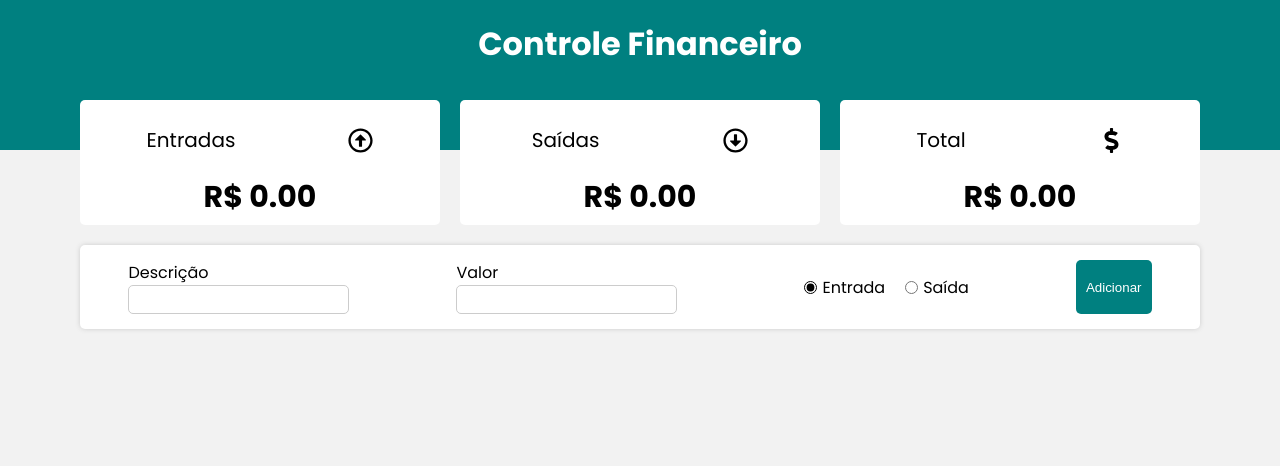
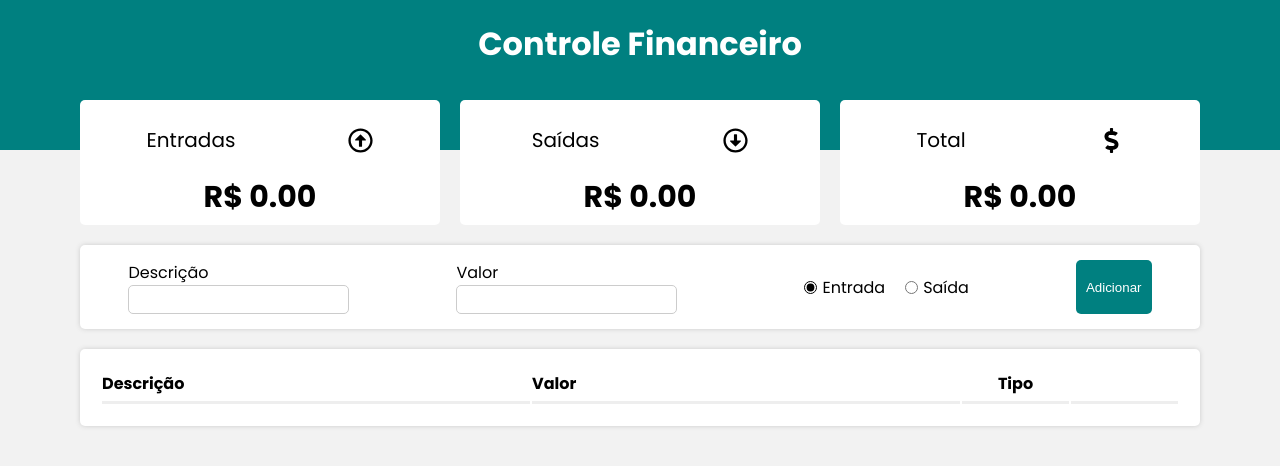
Before and after one commit to JoaoChaves65/Controle-Financas-App, a React (Create React App) app: page / in a window 1280 px wide. Shown: the top 466 px of the page. Built offline with nearby package versions, Linux system fonts and the light colour scheme.

Commit message:
Exibindo descrição e valor na tela, possível deletar também

```diff
--- a/src/App.js
+++ b/src/App.js
@@ -43,8 +43,8 @@ const App = () => {
   return (
     <>
       <Header />
-      <Resume income={income} expense={expense} total={total}/>
-      <Form handleAdd={handleAdd}/>
+      <Resume income={income} expense={expense} total={total} />
+      <Form handleAdd={handleAdd} transactionsList={transactionsList} setTransactionsList={setTransactionsList} />
       <GlobalStyle />
     </>
   );
--- a/src/components/Form/index.js
+++ b/src/components/Form/index.js
@@ -1,7 +1,8 @@
 import React, { useState } from 'react';
 import * as C from './styles'
+import Grid from '../Grid';
 
-const Form = ({ handleAdd }) => {
+const Form = ({ handleAdd, transactionsList, setTransactionsList }) => {
     const [desc, setDesc] = useState("");
     const [amount, setAmount] = useState("");
     const [isExpense, setIsExpense] = useState(false);
@@ -64,6 +65,7 @@ const Form = ({ handleAdd }) => {
                 </C.RadioGroup>
                 <C.Button onClick={handleSave}>Adicionar</C.Button>
             </C.Container>
+            <Grid itens={transactionsList} setItens={setTransactionsList}/>
         </>
     );
 };
```
Lines whose indentation alone changed are shown as unchanged.
